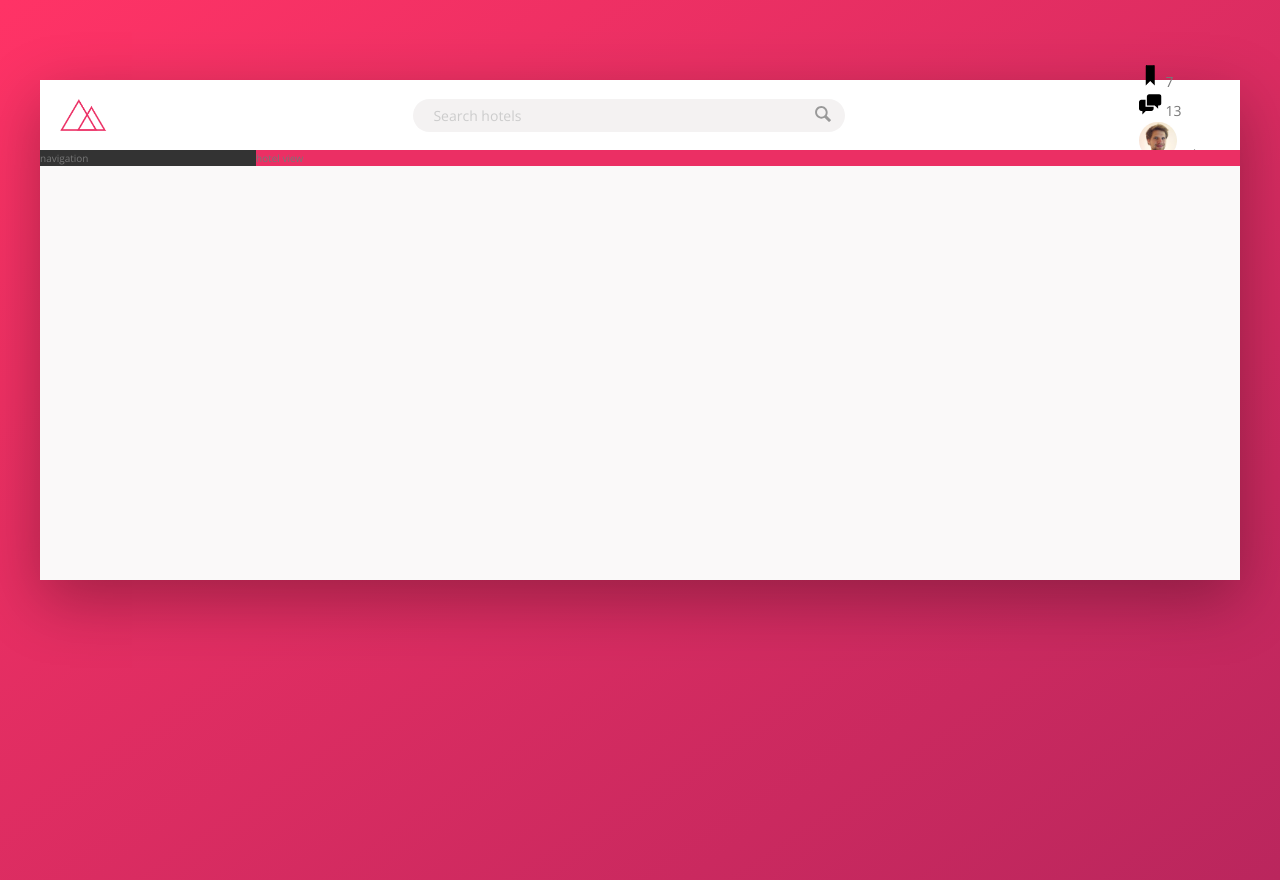
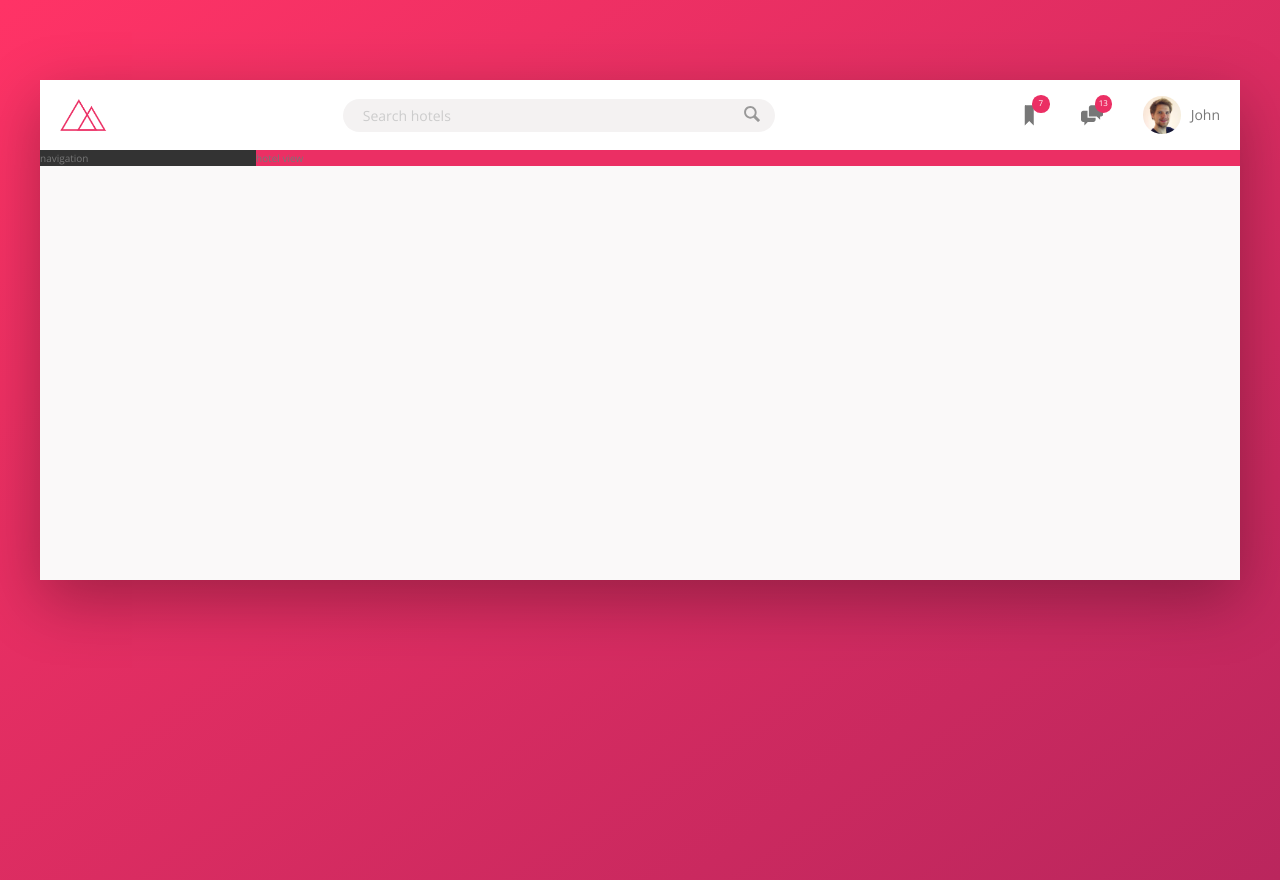
Before and after one commit to lars-lmkns/hotel-booking-flexbox_demo, a website: page index.html in a window 1280 px wide. Drawn offline with nearby package versions, Linux system fonts and the light colour scheme.

Commit message:
Refactor user navigation styles and update user name in index.html. Enhanced user navigation layout with flexbox for better alignment and added hover effects. Updated user name from "John Doe" to "John".

```diff
--- a/index.html
+++ b/index.html
@@ -41,7 +41,7 @@
                 </div>
                 <div class="user-nav__user">
                     <img src="img/user.jpg" alt="User photo" class="user-nav__user-photo" />
-                    <span class="user-nav__user-name">John Doe</span>
+                    <span class="user-nav__user-name">John</span>
                 </div>
             </nav>
         </header>
--- a/sass/_components.scss
+++ b/sass/_components.scss
@@ -58,6 +58,24 @@
 }
 
 .user-nav {
+  display: flex;
+  align-items: center;
+  justify-content: center;
+  align-self: stretch;
+
+  & > * {
+    padding: 0 2rem;
+    cursor: pointer;
+    height: 100%;
+
+    display: flex;
+    align-items: center;
+  }
+
+  & > *:hover {
+    background-color: var(--color-grey-light-2);
+  }
+
   &__icon-box {
     position: relative;
   }
@@ -65,9 +83,22 @@
   &__icon {
     width: 2.25rem;
     height: 2.25rem;
+    fill: var(--color-grey-dark-2);
   }
 
   &__notification {
+    font-size: 0.8rem;
+    height: 1.75rem;
+    width: 1.75rem;
+    border-radius: 50%;
+    background-color: var(--color-primary);
+    color: #fff;
+    position: absolute;
+    top: 1.5rem;
+    right: 1.1rem;
+    display: flex;
+    align-items: center;
+    justify-content: center;
   }
 
   &__user {
@@ -76,6 +107,7 @@
   &__user-photo {
     height: 3.75rem;
     border-radius: 50%;
+    margin-right: 1rem;
   }
 
   &__user-name {
```
Also changed, not shown: css/style.css, 1 other file.
